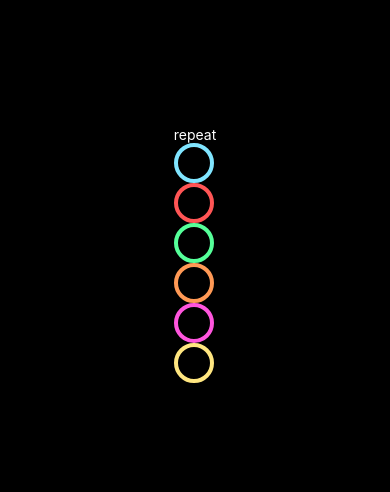
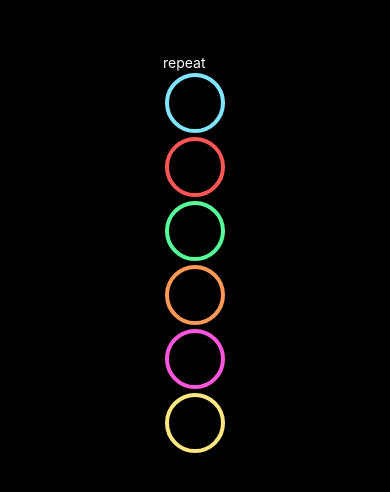
Before and after one commit to mrjackphil/react-native-memory-game, a React Native app: screen / in a window 390 px wide. Shown: the part 168-660 px from the top of the page. Built offline with nearby package versions, Linux system fonts and the light colour scheme.

Commit message:
Add visual feedback when touch circle

```diff
--- a/components/Circle.tsx
+++ b/components/Circle.tsx
@@ -1,14 +1,16 @@
 import React from 'react';
-import { StyleSheet, TouchableHighlight, Animated } from 'react-native';
+import { StyleSheet, Animated, TouchableWithoutFeedback } from 'react-native';
 
 interface Props {
   color: string;
   full: boolean;
+  active?: boolean;
   onClick?: Function;
 }
 
 interface State {
   fade: Animated.Value;
+  touch: boolean;
 }
 
 export default class Circle extends React.Component<Props, State> {
@@ -24,7 +26,8 @@ export default class Circle extends React.Component<Props, State> {
     super(props);
 
     this.state = {
-      fade: new Animated.Value(0)
+      fade: new Animated.Value(0),
+      touch: false
     };
   }
 
@@ -54,27 +57,38 @@ export default class Circle extends React.Component<Props, State> {
       ]
     });
 
+    const color = `rgb(${this.rgb[this.props.color]})`;
+
     return (
-      <TouchableHighlight onPress={this.onHandleClick}>
+      <TouchableWithoutFeedback
+        onPress={this.onHandleClick}
+        onPressIn={() => this.setState({ touch: true })}
+        onPressOut={() => this.setState({ touch: false })}
+      >
         <Animated.View
           style={[
             styles.circle,
-            { borderColor: `rgb(${this.rgb[this.props.color]})` },
+            { borderColor: color },
+            !this.props.full &&
+              this.props.active &&
+              this.state.touch && { backgroundColor: color },
             this.props.full &&
               this.fadeStart && {
                 backgroundColor: backgroundColor
               }
           ]}
         />
-      </TouchableHighlight>
+      </TouchableWithoutFeedback>
     );
   }
 }
 
 const styles = StyleSheet.create({
   circle: {
-    width: 40,
-    height: 40,
+    margin: 2,
+    padding: 2,
+    width: 60,
+    height: 60,
     borderWidth: 4,
     borderStyle: 'solid',
     borderRadius: 50
--- a/components/Game.tsx
+++ b/components/Game.tsx
@@ -104,7 +104,8 @@ export default class Game extends React.Component<{}, State> {
           <Circle
             color={circle.color}
             key={circle.color}
-            full={circle.selected}
+			full={circle.selected}
+			active={this.state.gameState === 'repeat'}
             onClick={this.onCircleClick.bind(this)}
           />
         ))}
```
